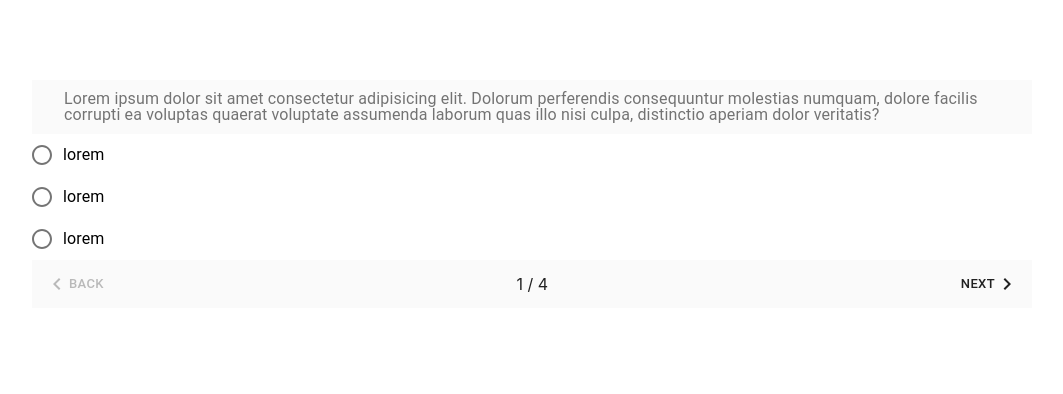
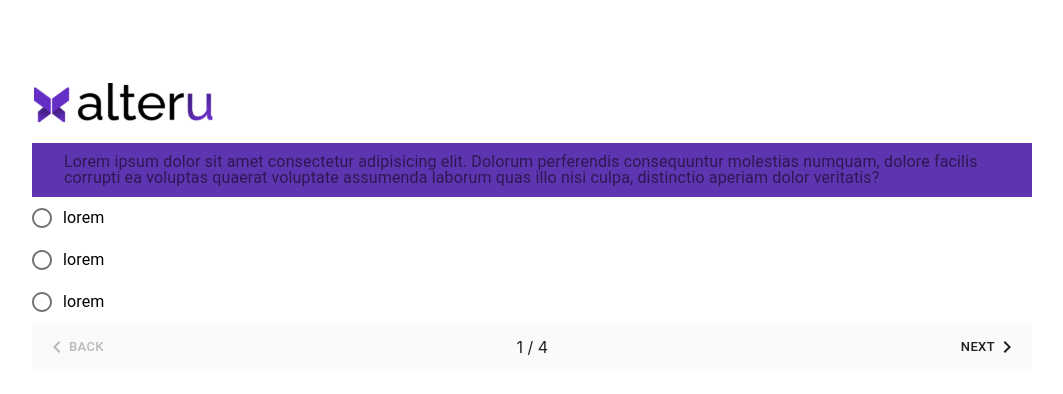
Before and after one commit to EstebanPz-97/Prueba_Diagnostica, a React (Create React App) app: page / in a window 1280 px wide. Shown: the top 394 px of the page, without its empty margins (48-1111 px from the left). Built offline with nearby package versions, Linux system fonts and the light colour scheme.

Commit message:
logo+backgroundcolorheader

```diff
--- a/src/components/Preguntas/index.js
+++ b/src/components/Preguntas/index.js
@@ -8,6 +8,8 @@ import { Collapse } from '@material-ui/core';
 import { IconButton} from '@material-ui/core';
 import { makeStyles, useTheme } from '@material-ui/core/styles';
 import { Close } from '@material-ui/icons';
+import logoalteru from '../../assets/img/logoalteru.png';
+import { purple } from '@material-ui/core/colors';
 
 const useStyles = makeStyles((theme) => ({
   root: {
@@ -20,7 +22,7 @@ const useStyles = makeStyles((theme) => ({
     alignItems: 'center',
     height: 50,
     paddingLeft: theme.spacing(4),
-    backgroundColor: theme.palette.background.default,
+    backgroundColor: '#5E35B1',
   },
 
 }));
@@ -107,6 +109,7 @@ export const Preguntas = () => {
   };
     return (
          <div className="container-quiz">
+           <img src={logoalteru} alt="logo"/>
         <div className={classes.root}>
       <Paper square elevation={0} className={classes.header}>
         <Typography>{tutorialSteps[activeStep].label}</Typography>
--- a/src/components/Preguntas/preguntas.scss
+++ b/src/components/Preguntas/preguntas.scss
@@ -1,4 +1,9 @@
 .container-quiz{
     width: 80vw;
     margin: 5rem;
+
 }
+.container-quiz >img{
+        width: 18%;
+        padding: 0 0 12px 0;
+    }
```
Also changed, not shown: src/assets/img/logoalteru.png (added), 1 other file (tests, documents, lock files or other folders).
